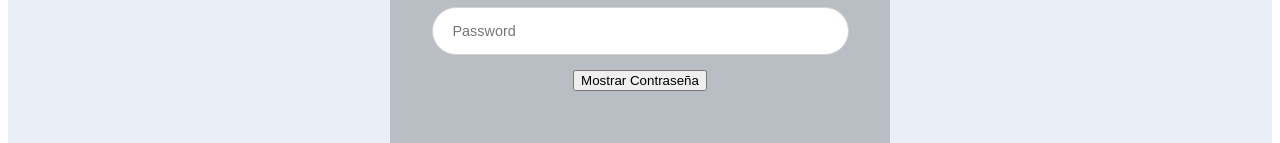
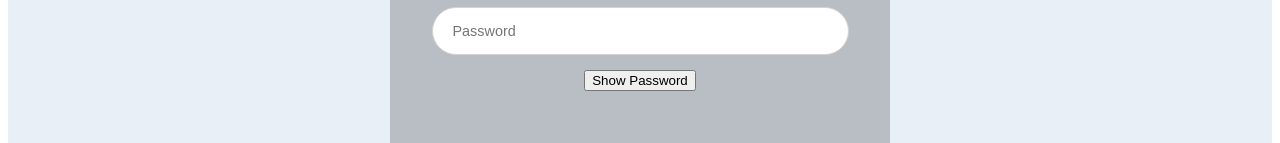
Before and after one commit to Brianclikclak/Web-Replic-Whit_Vue, a Vue app: page /login in a window 1280 px wide. Shown: the part 302-445 px from the top of the page. Built offline with nearby package versions, Linux system fonts and the light colour scheme.

Commit message:
Updated password js

```diff
--- a/src/components/FormLogin.vue
+++ b/src/components/FormLogin.vue
@@ -1,5 +1,22 @@
-<script>
-
+<script >
+    export default{
+        data() {
+            return {
+                inputType: "password",
+                inputTypeIcon: "password",
+                showPassword: "Show Password",
+                hidePassword: "Hide Password",
+            }
+        },
+        methods: {
+            ToggleInput() {
+                this.inputType = this.inputType === "password" ? "text" : "password";
+            },
+            ToggleInputIcon() {
+                this.inputTypeIcon = this.inputType === "password" ? "text" : "password";
+            }
+        },
+    }
 </script>
 
 <template>
@@ -8,9 +25,12 @@
         <form>
             <input type="text" name="userName" placeholder="Username">
             <br><br>
-            <input type="text" name="password" placeholder="Password">
+            <input :type="inputType" name="password" placeholder="Password">
             <br>
-            <button>Mostrar Contraseña</button>
+            <button @click.prevent="ToggleInput" class="showHidePassword">
+                <span v-if="inputType == 'password'">{{ showPassword }}</span>
+                <span v-else>{{ hidePassword }}</span>
+            </button>
             <br><br><br><br>
             <input type="submit" value="INGRESAR">
         </form>
```
